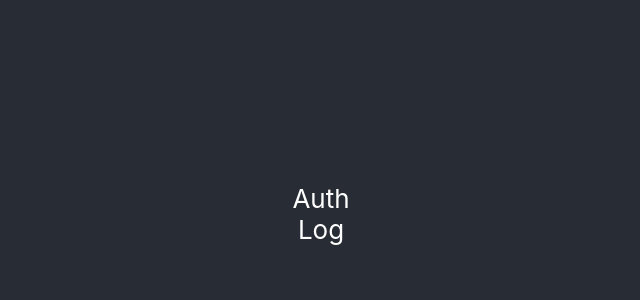
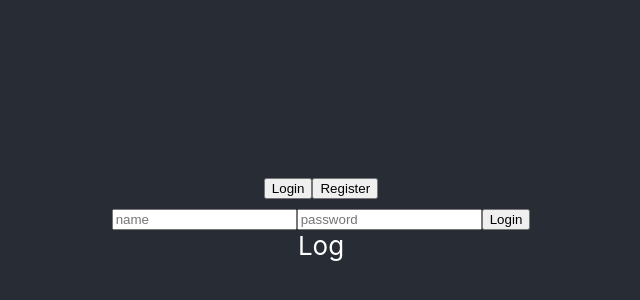
Before and after one commit to hanoelleb/forme-front, a React (Create React App) app: page / in a window 1280 px wide. Shown: the part 186-486 px from the top of the page, without its empty margins (319-959 px from the left). Built offline with nearby package versions, Linux system fonts and the light colour scheme.

Commit message:
can get tokens from login

```diff
--- a/src/Auth.js
+++ b/src/Auth.js
@@ -9,10 +9,71 @@ class Auth extends React.Component {
     render() {
         return (
 	    <div>
-		Auth
+		<button onClick={()=>this.setState({menuStatus: 0})}>
+		    Login
+		</button>
+
+		<button onClick={()=>this.setState({menuStatus: 1})}>
+		    Register
+		</button>
+
+		{ this.state.menuStatus == 0 ? <Login /> : < Register/> }
             </div>
 	)
     }
 }
 
+class Login extends React.Component {
+    constructor(props) {
+        super(props);
+	this.handleChange = this.handleChange.bind(this);
+	this.handleSubmit = this.handleSubmit.bind(this);
+	this.state = ({name: "", password: ""});
+    }
+
+    handleChange(event) {
+        this.setState({ [event.target.name] : event.target.value });
+    }
+
+    handleSubmit(event) {
+	event.preventDefault();
+	const credentials = { name: this.state.name,
+		                  password: this.state.password };
+        fetch('http://hanoelleb-forme.herokuapp.com/api/auth/login',
+            {
+                method: 'POST',
+		headers: {'Content-Type': 'application/x-www-form-urlencoded'},
+                body: new URLSearchParams(credentials),
+                json: true
+            })
+	     .then( response => response.json())
+	     .then( data => console.log(data));
+    }
+
+    render() {
+        return (
+	    <form onSubmit={this.handleSubmit}>
+		<input type='text' name='name' onChange={this.handleChange}
+		    placeholder='name' />
+		<input type='password' name='password'
+		    onChange={this.handleChange} placeholder='password' />
+		<input type='submit' value='Login' />
+            </form>
+	)
+    }
+}
+
+class Register extends React.Component {
+    render() {
+       return (
+         <form>
+             <input type='text' placeholder='name' />
+             <input type='email' placeholder='email' />
+             <input type='password' placeholder='password' />
+             <input type='submit' value='Create Account' />
+         </form>
+       )
+    }
+}
+
 export default Auth;
```
